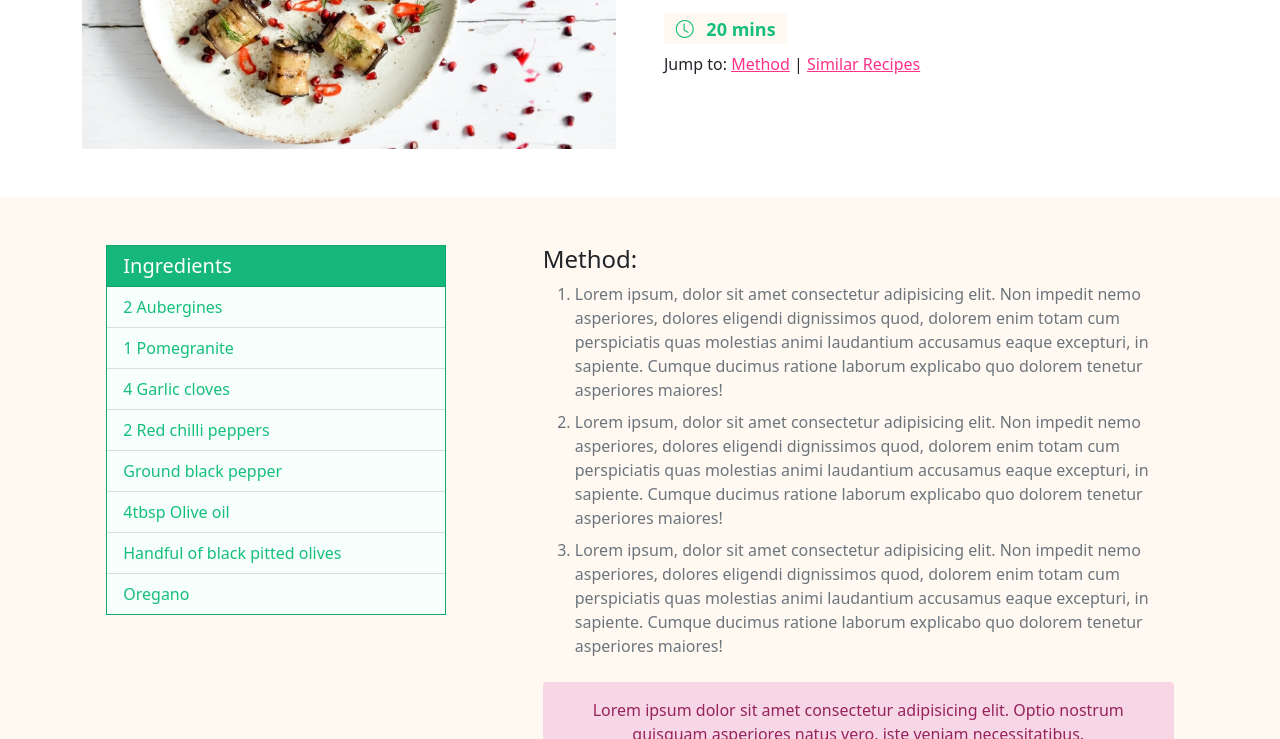
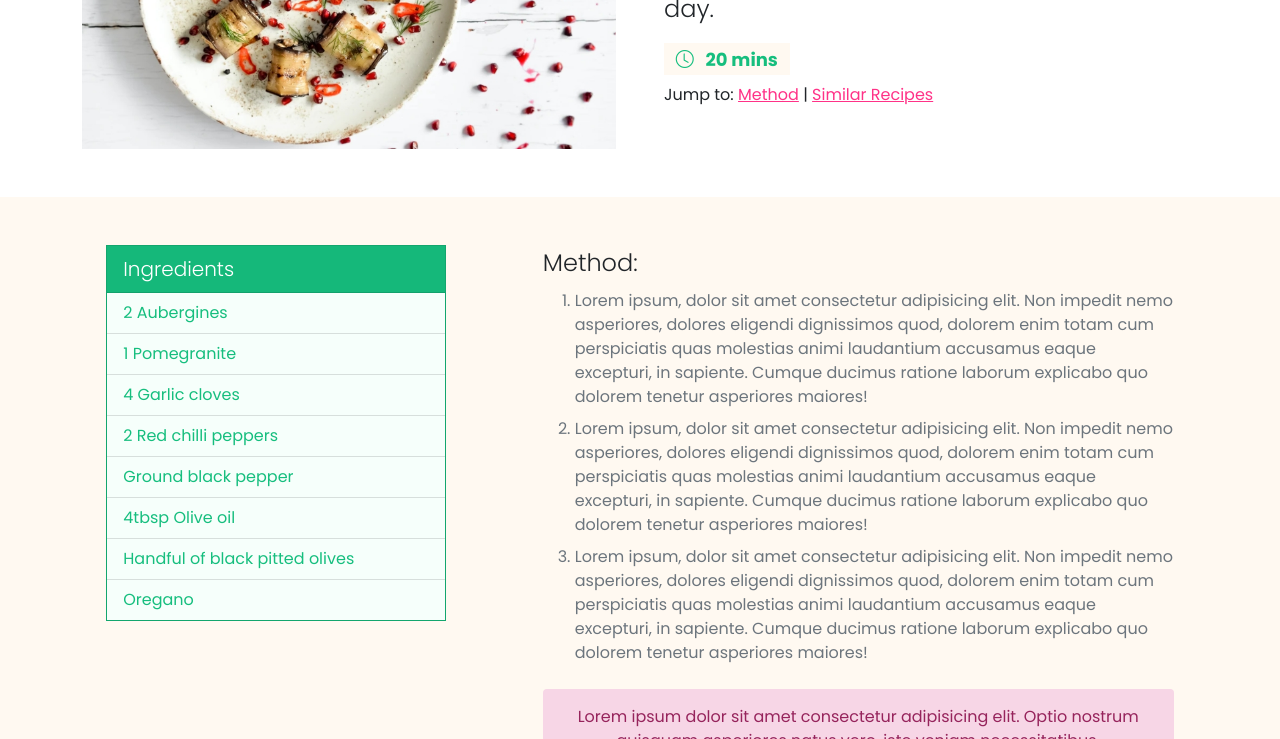
Before and after one commit to iamshaunjp/Customizing-Bootstrap-5, a website: page index.html in a window 1280 px wide. Shown: the part 361-1100 px from the top of the page. Drawn offline with nearby package versions, Linux system fonts and the light colour scheme.

Commit message:
lesson-9

```diff
--- a/index.html
+++ b/index.html
@@ -111,7 +111,7 @@
   <!-- similar dishes -->
   <section class="d-none d-lg-block" id="similar">
     <div class="container-md bg-white pt-4 mb-5 mt-n5">
-      <h4 class="text-center mb-4">Similar Recipes</h4>
+      <h4 class="text-center mb-4 display-7">Similar Recipes</h4>
       <div class="row g-4 justify-content-center">
         <div class="col-lg-4 col-xl-3">
           <div class="card">
--- a/sass/main.scss
+++ b/sass/main.scss
@@ -1,3 +1,6 @@
+// load custom font from google fonts
+@import url('https://fonts.googleapis.com/css2?family=Poppins:ital,wght@0,100;0,200;0,300;0,400;0,500;0,600;0,700;0,800;0,900;1,100;1,200;1,300;1,400;1,500;1,600;1,700;1,800;1,900&display=swap');
+
 // import functions first (so you can use them in this file)
 @import "../node_modules/bootstrap/scss/functions";
 
@@ -13,6 +16,18 @@ $enable-smooth-scroll: false;
 $primary: #ff3287;
 $secondary: #16be7e;
 $light: #fff9f1;
+
+// font family
+$font-family-base: "Poppins";
+
+// font sizes
+$font-size-base: 1rem;
+$lead-font-size: $font-size-base * 1.5;
+
+// headings
+$headings-font-weight: 300;
+$headings-line-height: 1.5;
+$h1-font-size: $font-size-base * 2.75;
 
 // import variables and mixins files (so you can use them below)
 // any redefined vars above will be incorporated into the files (e.g. in maps)
@@ -58,5 +73,11 @@ $theme-colors: map-remove($theme-colors, "danger");
   }
 }
 
+// add display heading
+$custom-display-font-sizes: (
+  7: 2rem,
+);
+$display-font-sizes: map-merge($custom-display-font-sizes, $display-font-sizes);
+
 // import bootstrap whole sass lib (incorporates all above redefined vars & values)
 @import "../node_modules/bootstrap/scss/bootstrap";
```
Also changed, not shown: css/main.min.css, 1 other file.
